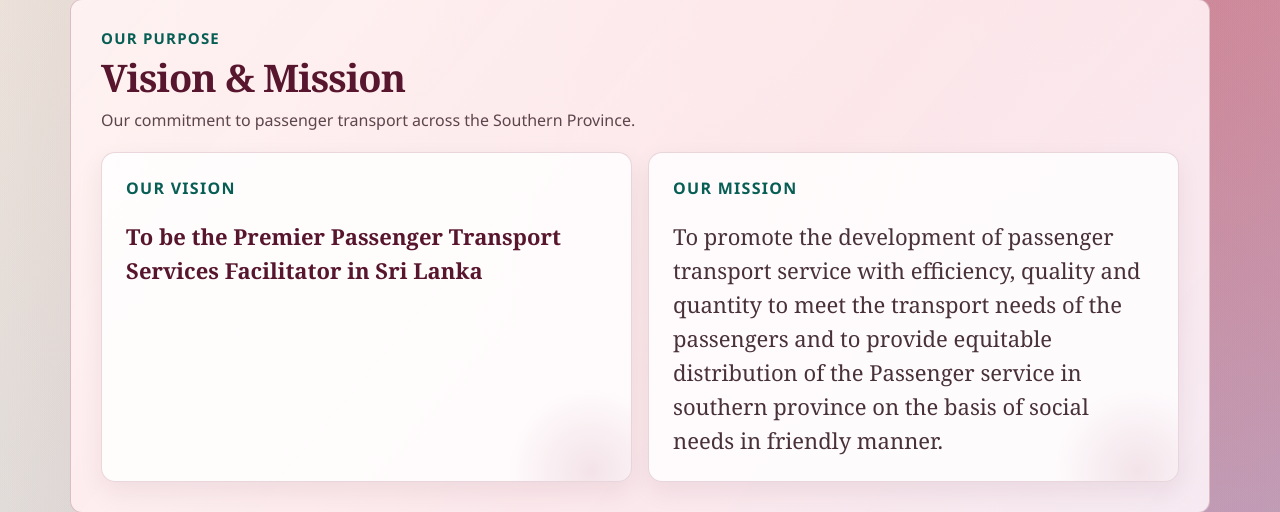
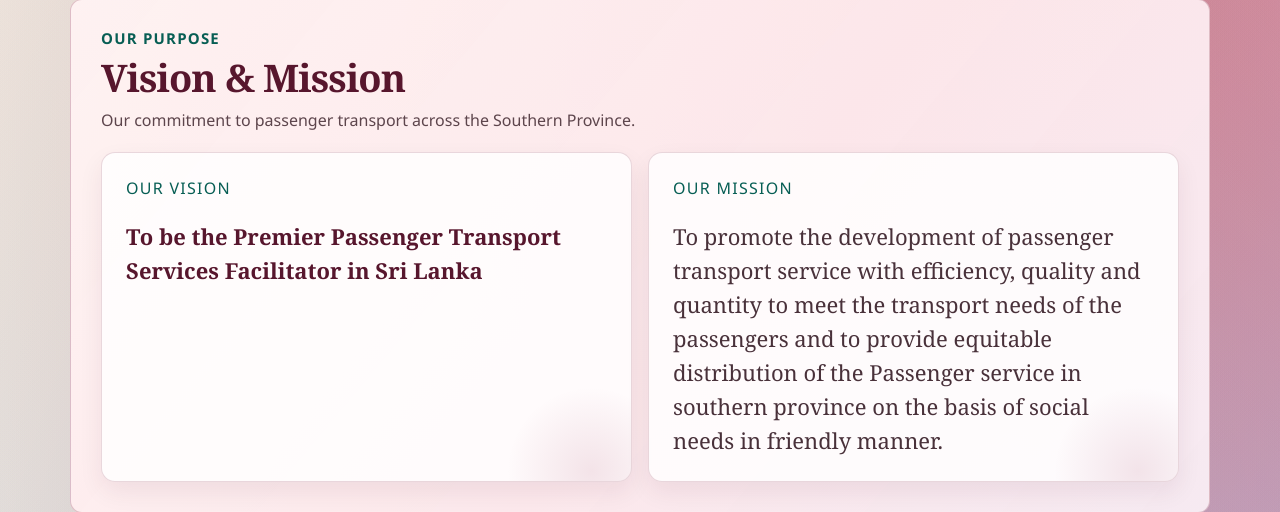
Before and after one commit to Amadi611/rpta-portal, a PHP site: page / in a window 1280 px wide. Shown: the part 1369-1881 px from the top of the page. Run offline with PHP 8.4, Linux system fonts and the light colour scheme; data comes from the database, SQL or seed files in the repository; some libraries are stand-ins or nearby versions.

Commit message:
Update home.css
Remove the bold in vision on the home page

```diff
--- a/assets/home.css
+++ b/assets/home.css
@@ -107,7 +107,7 @@
 .home-purpose-grid{display:grid;grid-template-columns:repeat(2,minmax(0,1fr));gap:16px}
 .home-purpose-card{position:relative;overflow:hidden;min-width:0;padding:24px;border:1px solid rgba(116,19,51,.16);border-radius:14px;background:rgba(255,255,255,.82);box-shadow:0 10px 24px rgba(74,17,38,.07)}
 .home-purpose-card::after{position:absolute;right:-45px;bottom:-75px;width:170px;height:170px;border-radius:50%;background:radial-gradient(circle,rgba(143,18,59,.1),transparent 70%);content:"";pointer-events:none}
-.home-purpose-label{position:relative;z-index:1;display:flex;align-items:center;color:#075e54;font-size:16px;font-weight:800;letter-spacing:.08em}
+.home-purpose-label{position:relative;z-index:1;display:flex;align-items:center;color:#075e54;font-size:16px;font-weight:400;letter-spacing:.08em}
 .home-purpose-card h3,.home-purpose-card>p{position:relative;z-index:1;margin:20px 0 0;color:#57162d;font-family:Georgia,Times New Roman,serif;font-size:22px;font-weight:400;line-height:1.55}
 .home-events{padding:30px 20px 34px;background:var(--bg);border-top:1px solid #ead7de}
 .home-events-inner{max-width:1140px;margin:0 auto}
```
